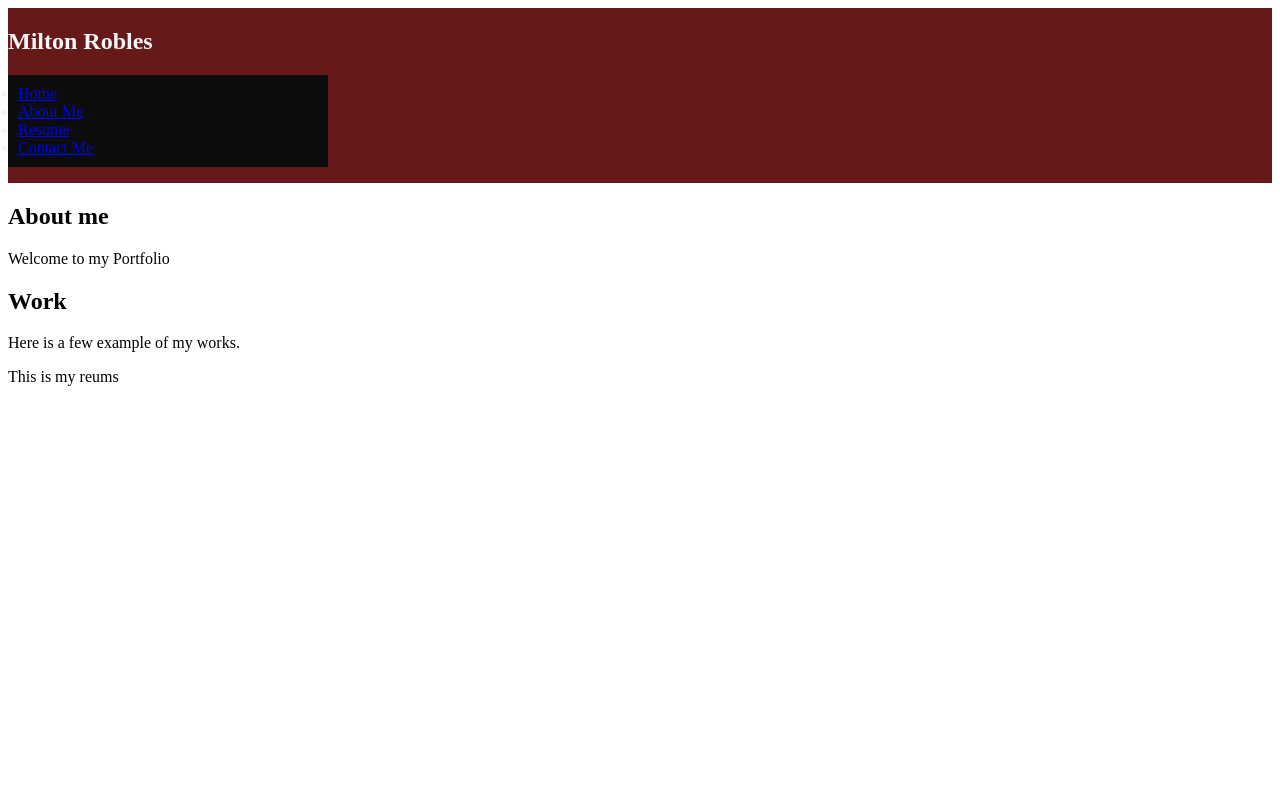
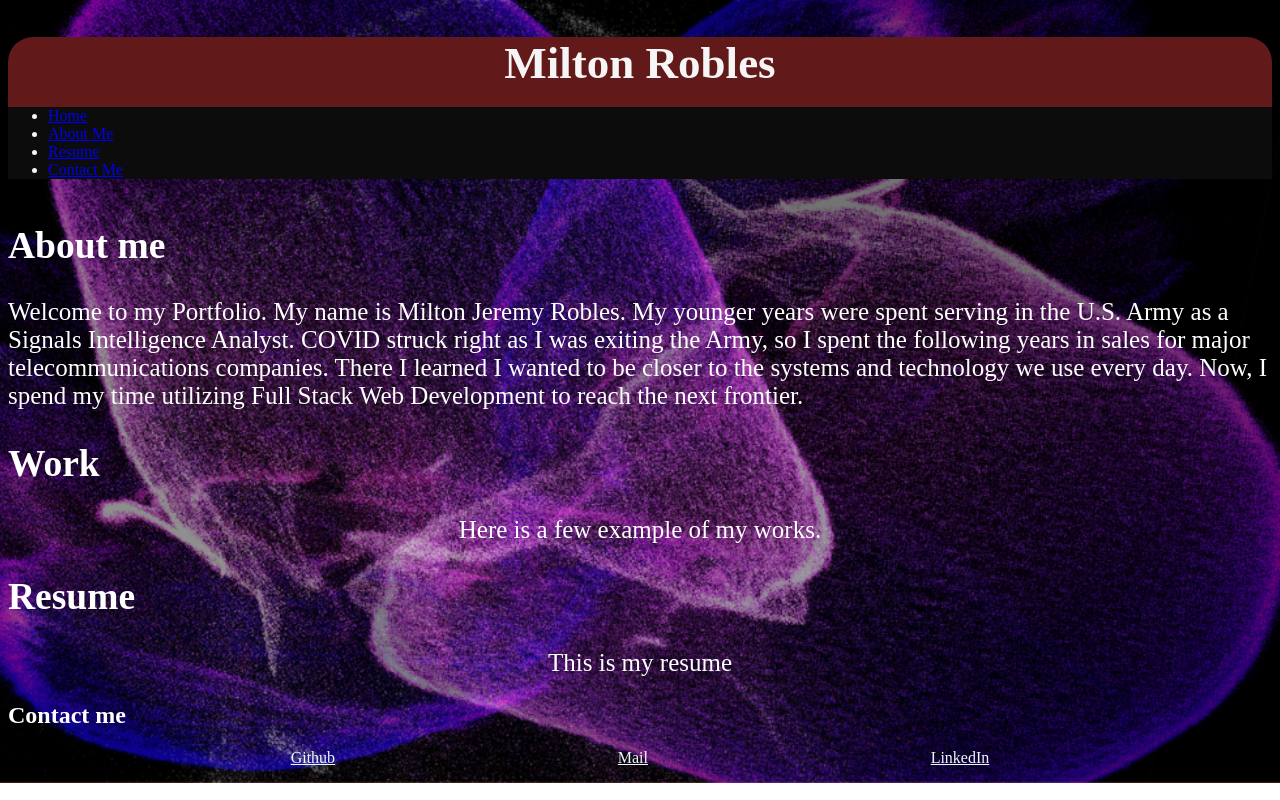
Before and after one commit to mrobles-dev/Portfolio, a plain HTML site: page index.html in a window 1280 px wide. Drawn offline with Linux system fonts and the light colour scheme.

Commit message:
css worked on alot for background

```diff
--- a/assets/style.css
+++ b/assets/style.css
@@ -1,19 +1,48 @@
-header{
-    background-color: rgb(102, 25, 25);
-    color: whitesmoke;
-    display: flex;
-    flex-direction: row;
-    justify-content: left;
+body {
+background: url(robles-back.jpg);
+background-size: cover;
+background-repeat: no-repeat;
+background-position: center center;
+color: white;
 }
 
+header{
+    background-color: rgb(98, 25, 25);
+    border-radius: 25px;
+    font-family: 'Times New Roman', Times, serif;
+    color: whitesmoke;}
+
+
+nav h1{
+    display: flex;
+    justify-content: center;
+    font-size: 45px;
+     height: 25px;
+     gap: 2rem;
+}
 nav a:hover{
-    color:aqua
+    color: white;
 }
 
 nav ul{
-display: flexbox;
-justify-content: space-between;
-min-width: 300px;
+
+display: inline-flexbox;
 background-color: rgb(13, 12, 12);
-padding: 10px 10px;
+margin-block: 45px;
+
 }
+
+aside {
+    font-size: 25px;
+}
+
+
+.links a {
+    color: aliceblue;
+
+}
+
+  p {
+      display: flex;
+      justify-content: space-evenly;
+  }
--- a/index.html
+++ b/index.html
@@ -17,24 +17,26 @@
                 <li><a href= "#about-me"> About Me </a></li>
                 <li><a href= "#resume">Resume</a></li>
                 <li><a href= "#contact-me">Contact Me</a></li>
+            </ul>
             </nav>
     </header>
 
 
     <main>
-        <section id="about-me">
-            <h2> <span> About me</span></h2>
-            <p> Welcome to my Portfolio</p>
-        </section>
+        <aside id="about-me">
+            <h2>  About me</h2>
+            <p> Welcome to my Portfolio. My name is Milton Jeremy Robles. My younger years were spent serving in the U.S. Army as a Signals Intelligence Analyst. COVID struck right as I was exiting the Army, so I spent the following years in sales for major telecommunications companies. There I learned I wanted to be closer to the systems and technology we use every day. Now, I spend my time utilizing Full Stack Web Development to reach the next frontier.</p>
+        </aside>
 
-        <section id="work">
+        <aside id="work">
             <h2>Work</h2>
             <p>Here is a few example of my works.</p>
-        </section>
+        </aside>
 
-        <section id="resume">
-            <p> This is my reums</p>
-        </section>
+        <aside id="resume">
+            <h2> Resume</h2>
+            <p> This is my resume</p>
+        </aside>
 
 
 
@@ -42,10 +44,15 @@
     </main>
 
 
-<!--
- <aside
-    <h1>About me</h1>
 
-        </aside>
+    <footer>
+        <h2> Contact me </h2>
+        <p class="links">
+            <a href="https://github.com/mrobles-dev"> Github </a>
+            <a href="mailto:miltonjrobles1996@gmail.com"> Mail </a></li>
+            <a href="#contact-me">LinkedIn</a></li>
+        </p>
+    </footer>
+
     </body>
 </html>
```
Also changed, not shown: assets/My project-1.jpg (added), assets/portfolioback.jpg (added), assets/robles-back.jpg (added).
